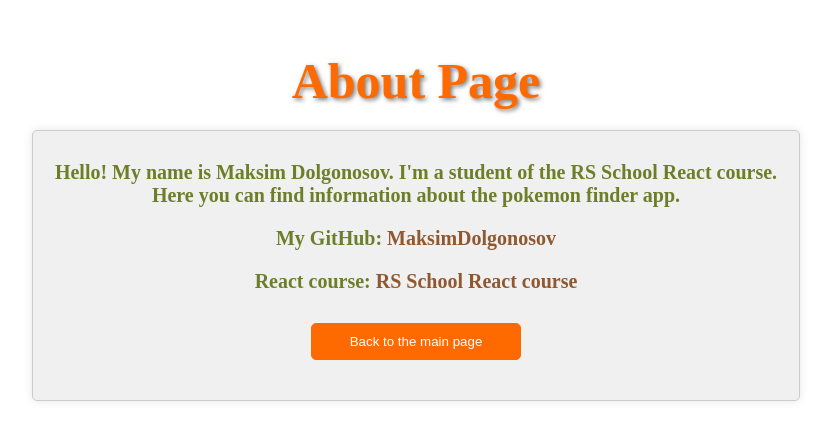
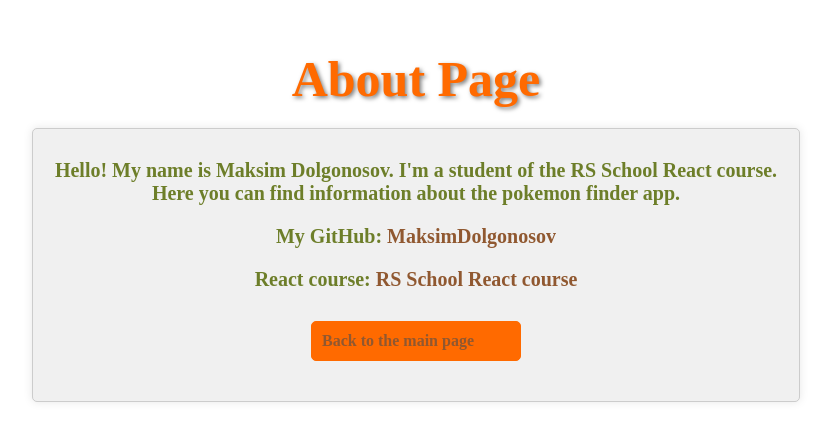
Before and after one commit to MaksimDolgonosov/class-components, a Next.js app: page /about in a window 1280 px wide. Shown: the part 184-624 px from the top of the page, without its empty margins (224-1055 px from the left). Built offline with nearby package versions, Linux system fonts and the light colour scheme.

Commit message:
feat: add about page for next routing

```diff
--- a/src/app/[[...slug]]/app-shell.tsx
+++ b/src/app/[...slug]/app-shell.tsx
@@ -5,7 +5,6 @@ import { BrowserRouter, Routes, Route } from 'react-router-dom';
 import { Provider } from 'react-redux';
 import App from '../../components/App/App';
 import PokemonInfo from '../../components/PokemonInfo/PokemonInfo';
-import AboutPage from '../../views/AboutPage';
 import Page404 from '../../views/Page404';
 import { ThemeProvider } from '../../providers/ThemeProvider';
 import { store } from '../../store';
@@ -40,7 +39,6 @@ export default function AppShell() {
               <Route path="/" element={<App />}>
                 <Route path="pokemon" element={<PokemonInfo />} />
               </Route>
-              <Route path="/about" element={<AboutPage />} />
               <Route path="*" element={<Page404 />} />
             </Routes>
           </BrowserRouter>
--- a/src/app/[[...slug]]/page.tsx
+++ b/src/app/[...slug]/page.tsx
@@ -2,11 +2,7 @@ import '../../styles.scss';
 import { ClientOnly } from './client';
 
 export function generateStaticParams() {
-  return [
-    { slug: [''] },
-    { slug: ['about'] },
-    { slug: ['pokemon'] },
-  ];
+  return [{ slug: ['pokemon'] }];
 }
 
 export default function Page() {
--- /dev/null
+++ b/src/app/about/page.tsx
@@ -0,0 +1,12 @@
+import type { Metadata } from 'next';
+import '../../styles.scss';
+import AboutPage from '../../views/AboutPage';
+
+export const metadata: Metadata = {
+  title: 'About | Pokemon finder',
+  description: 'Information about the Pokemon finder app and the author.',
+};
+
+export default function Page() {
+  return <AboutPage />;
+}
--- /dev/null
+++ b/src/app/page.tsx
@@ -0,0 +1,6 @@
+import '../styles.scss';
+import { ClientOnly } from './[...slug]/client';
+
+export default function Page() {
+  return <ClientOnly />;
+}
--- a/src/components/App/App.tsx
+++ b/src/components/App/App.tsx
@@ -1,4 +1,5 @@
 import { useState, useEffect, useContext } from 'react';
+import NextLink from 'next/link';
 import TopControls from '../TopControls/TopControls';
 import Results from '../Results/Results';
 import { IThemeContext, PokemonState } from '../../types/types';
@@ -137,9 +138,9 @@ const App = () => {
         <button className="about-refetch" onClick={handleRetryFetch}>
           Manual refetch
         </button>
-        <button className="about-button" onClick={() => navigate('/about')}>
+        <NextLink href="/about" className="about-button">
           About page
-        </button>
+        </NextLink>
         <ThemeSwitcher />
       </div>
       <br />
--- a/src/views/AboutPage.tsx
+++ b/src/views/AboutPage.tsx
@@ -1,12 +1,14 @@
+'use client';
+
 import './about-page.scss';
-import { useNavigate } from 'react-router-dom';
+import NextLink from 'next/link';
 import { useContext } from 'react';
 import { ThemeContext } from '../providers/ThemeProvider';
 import { IThemeContext } from '../types/types';
 
 const AboutPage = () => {
-  const navigate = useNavigate();
   const { theme } = useContext<IThemeContext>(ThemeContext);
+
   return (
     <div className={`about-page ${theme}`}>
       <h1>About Page</h1>
@@ -37,12 +39,9 @@ const AboutPage = () => {
             RS School React course
           </a>
         </p>
-        <button
-          className={`about-page-back-button ${theme}`}
-          onClick={() => navigate('/')}
-        >
+        <NextLink href="/" prefetch={false} className={`about-page-back-button ${theme}`}>
           Back to the main page
-        </button>
+        </NextLink>
       </div>
     </div>
   );
```
Also changed, not shown: src/app/about/layout.tsx (added, +17 -0 lines), src/app/[...slug]/client.tsx (renamed from src/app/[[...slug]]/client.tsx), 4 other files (tests, documents, lock files or other folders).
